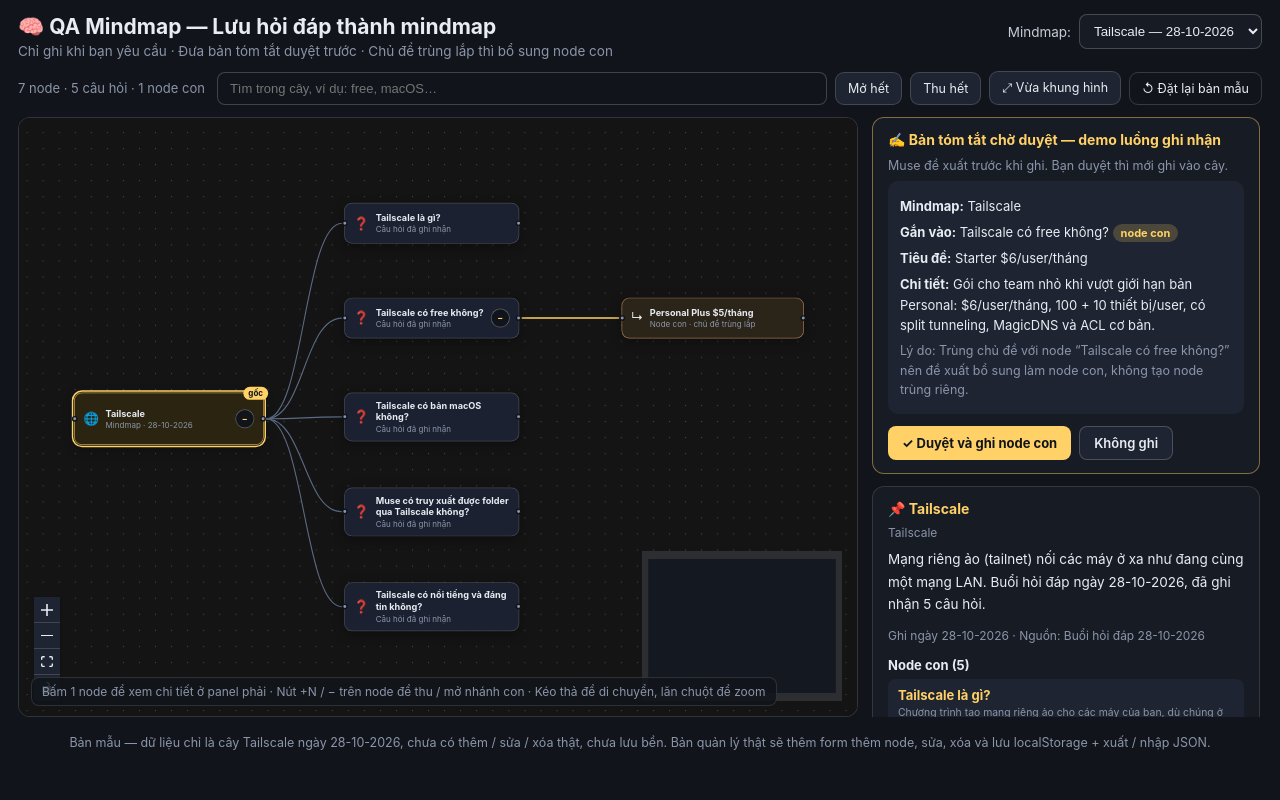
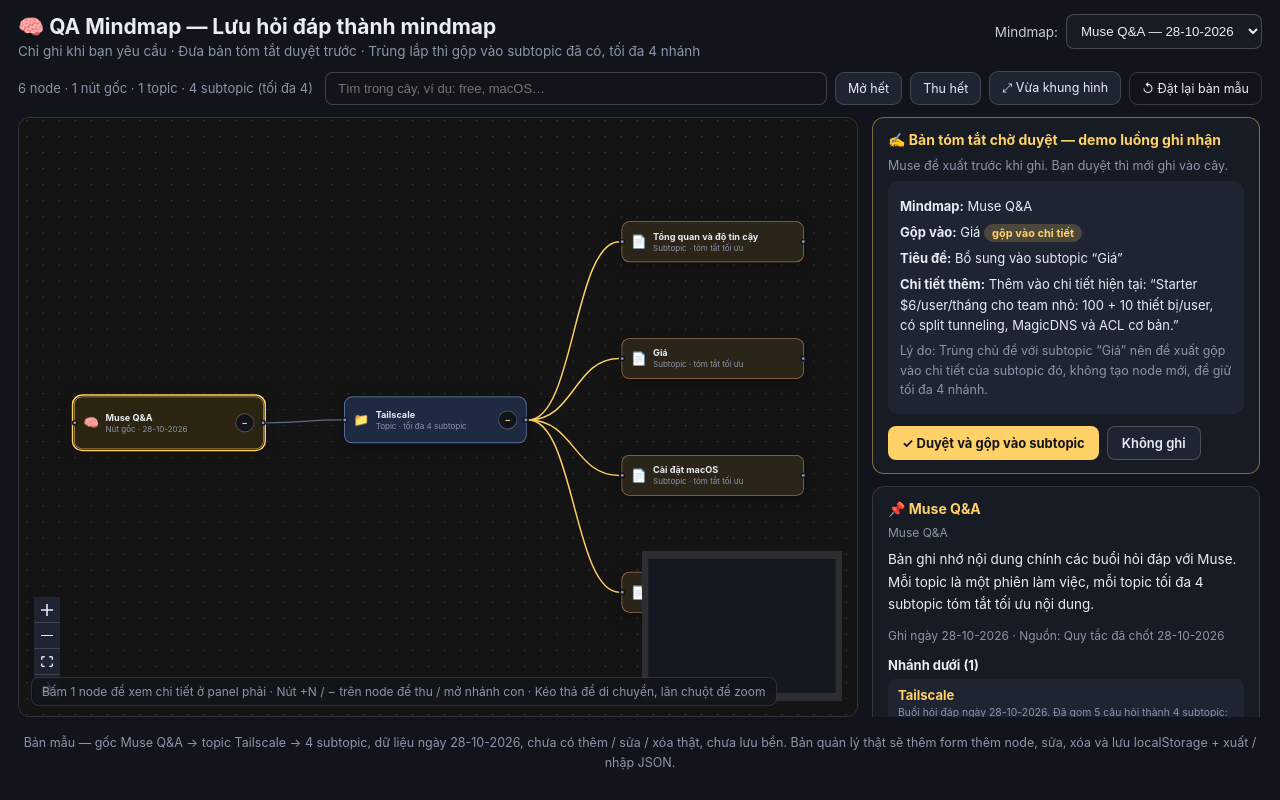
Before and after one commit to nguyenhuuhanhlam/ideas-n-solutions, a React (Vite) app in the folder qa-mindmap/: page / in a window 1280 px wide. Built offline with nearby package versions, Linux system fonts and the light colour scheme.

Commit message:
QA Mindmap: đổi sang cấu trúc gốc Muse Q&A -> topic -> subtopic tối đa 4 nhánh

```diff
--- a/qa-mindmap/src/App.jsx
+++ b/qa-mindmap/src/App.jsx
@@ -6,9 +6,9 @@
 import { nodeTypes } from './nodes.jsx'
 
 const SUBTITLE = {
-  root: 'Mindmap · 28-10-2026',
-  question: 'Câu hỏi đã ghi nhận',
-  child: 'Node con · chủ đề trùng lắp',
+  root: 'Nút gốc · 28-10-2026',
+  topic: 'Topic · tối đa 4 subtopic',
+  subtopic: 'Subtopic · tóm tắt tối ưu',
 }
 
 function descendantsOf(id, list) {
@@ -87,7 +87,7 @@
       id: `e-${n.parentId}-${n.id}`,
       source: n.parentId,
       target: n.id,
-      style: { stroke: n.kind === 'child' ? '#ffd166' : '#5b6b84', strokeWidth: n.kind === 'child' ? 2 : 1.5 },
+      style: { stroke: n.kind === 'subtopic' ? '#ffd166' : '#5b6b84', strokeWidth: n.kind === 'subtopic' ? 2 : 1.5 },
     })), [visibleItems, hidden])
 
   const selected = byId[selectedId] || byId.root
@@ -102,25 +102,12 @@
 
   const approveDraft = () => {
     if (draftState !== 'pending' || !draft) return
-    const newNode = {
-      id: 'q2b',
-      parentId: draft.parentId,
-      kind: 'child',
-      title: draft.title,
-      detail: draft.detail,
-      source: 'tailscale.com/pricing, kiểm chứng 28-10-2026',
-      date: '28-10-2026',
-      position: { x: 760, y: 270 },
-    }
-    setItems((prev) => [...prev, newNode])
-    setCollapsed((prev) => {
-      const next = new Set(prev)
-      next.delete(draft.parentId)
-      return next
-    })
+    // Gộp vào chi tiết của subtopic đã có, không tạo node mới — giữ tối đa 4 nhánh.
+    setItems((prev) => prev.map((n) => (n.id === draft.targetId
+      ? { ...n, detail: `${n.detail}${draft.appendText}` }
+      : n)))
     setDraftState('approved')
-    setSelectedId(newNode.id)
-    setTimeout(() => rfRef.current?.fitView({ padding: 0.15 }), 50)
+    setSelectedId(draft.targetId)
   }
 
   const dismissDraft = () => setDraftState('dismissed')
@@ -138,7 +125,7 @@
       <header className="qm-topbar">
         <div>
           <h1>🧠 QA Mindmap — Lưu hỏi đáp thành mindmap</h1>
-          <p className="sub">Chỉ ghi khi bạn yêu cầu · Đưa bản tóm tắt duyệt trước · Chủ đề trùng lắp thì bổ sung node con</p>
+          <p className="sub">Chỉ ghi khi bạn yêu cầu · Đưa bản tóm tắt duyệt trước · Trùng lắp thì gộp vào subtopic đã có, tối đa 4 nhánh</p>
         </div>
         <div className="qm-map-picker">
           <label>Mindmap:</label>
@@ -149,7 +136,7 @@
       </header>
 
       <div className="qm-toolbar">
-        <span className="qm-count">{items.length} node · {items.filter((n) => n.kind === 'question').length} câu hỏi · {items.filter((n) => n.kind === 'child').length} node con</span>
+        <span className="qm-count">{items.length} node · 1 nút gốc · {items.filter((n) => n.kind === 'topic').length} topic · {items.filter((n) => n.kind === 'subtopic').length} subtopic (tối đa 4)</span>
         <div className="qm-search">
           <input
             value={query}
@@ -193,7 +180,7 @@
           >
             <Background gap={22} size={1.5} />
             <Controls />
-            <MiniMap pannable zoomable nodeColor={(n) => (n.type === 'root' ? '#ffd166' : n.type === 'child' ? '#ffb27d' : '#8ab8ff')} />
+            <MiniMap pannable zoomable nodeColor={(n) => (n.type === 'root' ? '#ffd166' : n.type === 'subtopic' ? '#ffb27d' : '#8ab8ff')} />
           </ReactFlow>
           <div className="qm-hint">Bấm 1 node để xem chi tiết ở panel phải · Nút +N / − trên node để thu / mở nhánh con · Kéo thả để di chuyển, lăn chuột để zoom</div>
         </div>
@@ -206,19 +193,19 @@
                 <p className="hint">Muse đề xuất trước khi ghi. Bạn duyệt thì mới ghi vào cây.</p>
                 <div className="draft-box">
                   <p><strong>Mindmap:</strong> {draft.map}</p>
-                  <p><strong>Gắn vào:</strong> {draft.parentTitle} <span className="tag">node con</span></p>
+                  <p><strong>Gộp vào:</strong> {draft.targetTitle} <span className="tag">gộp vào chi tiết</span></p>
                   <p><strong>Tiêu đề:</strong> {draft.title}</p>
-                  <p><strong>Chi tiết:</strong> {draft.detail}</p>
+                  <p><strong>Chi tiết thêm:</strong> {draft.detail}</p>
                   <p className="hint">Lý do: {draft.reason}</p>
                 </div>
                 <div className="actions">
-                  <button type="button" className="primary" onClick={approveDraft}>✓ Duyệt và ghi node con</button>
+                  <button type="button" className="primary" onClick={approveDraft}>✓ Duyệt và gộp vào subtopic</button>
                   <button type="button" onClick={dismissDraft}>Không ghi</button>
                 </div>
               </>
             )}
             {draftState === 'approved' && (
-              <p>✓ Đã ghi node con <strong>“Starter $6/user/tháng”</strong> dưới node “Tailscale có free không?”. Bấm “Đặt lại bản mẫu” ở thanh trên để chạy lại demo.</p>
+              <p>✓ Đã gộp <strong>“Starter $6/user/tháng”</strong> vào chi tiết subtopic <strong>“Giá”</strong>. Số node không đổi, vẫn 4 subtopic. Bấm “Đặt lại bản mẫu” ở thanh trên để chạy lại demo.</p>
             )}
             {draftState === 'dismissed' && (
               <p>Đã bỏ bản tóm tắt này, cây không đổi. Bấm “Đặt lại bản mẫu” để chạy lại demo.</p>
@@ -233,7 +220,7 @@
               <p className="qm-meta">Ghi ngày {selected.date} · Nguồn: {selected.source}</p>
               {selChildren.length > 0 && (
                 <>
-                  <h3>Node con ({selChildren.length})</h3>
+                  <h3>Nhánh dưới ({selChildren.length})</h3>
                   <ul className="qm-children">
                     {selChildren.map((c) => (
                       <li key={c.id}>
@@ -256,14 +243,14 @@
               <li>Chỉ ghi khi bạn yêu cầu ghi nhận, không tự ghi mọi câu hỏi đáp.</li>
               <li>Node đơn giản: tiêu đề là chủ đề tóm tắt, chi tiết là câu trả lời tóm tắt.</li>
               <li>Đưa bản tóm tắt cho bạn duyệt trước khi ghi.</li>
-              <li>Chủ đề trùng lắp thì bổ sung node con, không tạo node trùng riêng.</li>
+              <li>Chủ đề trùng lắp thì gộp vào chi tiết của subtopic đã có, không tạo node mới, giữ tối đa 4 nhánh.</li>
             </ul>
           </section>
         </aside>
       </main>
 
       <footer className="qm-foot">
-        Bản mẫu — dữ liệu chỉ là cây Tailscale ngày 28-10-2026, chưa có thêm / sửa / xóa thật, chưa lưu bền. Bản quản lý thật sẽ thêm form thêm node, sửa, xóa và lưu localStorage + xuất / nhập JSON.
+        Bản mẫu — gốc Muse Q&amp;A → topic Tailscale → 4 subtopic, dữ liệu ngày 28-10-2026, chưa có thêm / sửa / xóa thật, chưa lưu bền. Bản quản lý thật sẽ thêm form thêm node, sửa, xóa và lưu localStorage + xuất / nhập JSON.
       </footer>
     </div>
   )
--- a/qa-mindmap/src/data.js
+++ b/qa-mindmap/src/data.js
@@ -1,15 +1,18 @@
 // Dữ liệu mẫu — cây Tailscale, buổi hỏi đáp 28-10-2026.
-// Quy tắc đã chốt với user:
+// Cấu trúc đã chốt với user (22:52, 28-10-2026 — thay cấu trúc cũ “mỗi câu hỏi 1 node”):
+// - Bản ghi nhớ nội dung chính của phiên làm việc, hạn chế sinh quá nhiều node.
+// - Nút gốc (ví dụ “Muse Q&A”, có thể 1 hoặc nhiều nút gốc cho các dạng chủ đề khác nhau)
+//   → topic → subtopic, tối đa 1–4 nhánh subtopic, tóm tắt tối ưu nội dung.
 // - Chỉ ghi khi user yêu cầu ghi nhận, không tự ghi mọi câu hỏi đáp.
 // - Node đơn giản: tiêu đề = chủ đề tóm tắt, chi tiết = câu trả lời tóm tắt.
 // - Đưa bản tóm tắt cho user duyệt trước khi ghi.
-// - Chủ đề trùng lắp thì bổ sung node con, không tạo node trùng riêng.
+// - Chủ đề trùng lắp thì gộp vào chi tiết của subtopic đã có, không tạo node mới.
 export const MAPS = [
   {
-    id: 'tailscale',
-    title: 'Tailscale',
+    id: 'muse-qa',
+    title: 'Muse Q&A',
     date: '28-10-2026',
-    note: 'Buổi hỏi đáp 28-10-2026 · 5 câu hỏi đã ghi nhận · 1 node con trùng chủ đề',
+    note: 'Bản ghi nhớ nội dung chính các buổi hỏi đáp · Topic Tailscale · 4 subtopic tối đa',
   },
 ]
 
@@ -18,80 +21,72 @@
     id: 'root',
     parentId: null,
     kind: 'root',
-    title: 'Tailscale',
-    detail: 'Mạng riêng ảo (tailnet) nối các máy ở xa như đang cùng một mạng LAN. Buổi hỏi đáp ngày 28-10-2026, đã ghi nhận 5 câu hỏi.',
-    source: 'Buổi hỏi đáp 28-10-2026',
+    title: 'Muse Q&A',
+    detail: 'Bản ghi nhớ nội dung chính các buổi hỏi đáp với Muse. Mỗi topic là một phiên làm việc, mỗi topic tối đa 4 subtopic tóm tắt tối ưu nội dung.',
+    source: 'Quy tắc đã chốt 28-10-2026',
     date: '28-10-2026',
     position: { x: 10, y: 280 },
   },
   {
-    id: 'q1',
+    id: 'topic-tailscale',
     parentId: 'root',
-    kind: 'question',
-    title: 'Tailscale là gì?',
-    detail: 'Chương trình tạo mạng riêng ảo cho các máy của bạn, dù chúng ở xa nhau. Mỗi máy được cấp IP riêng dạng 100.x, chỉ máy cùng tài khoản mới thấy nhau. Không cần public IP, không cần mở cổng trên router, không cần DDNS. Lưu lượng mã hóa WireGuard, truy cập được dịch vụ nội bộ từ xa như MCP server, MySQL, NAS, camera, máy in.',
-    source: 'Trả lời trong buổi hỏi đáp',
-    date: '28-10-2026',
-    position: { x: 380, y: 20 },
-  },
-  {
-    id: 'q2',
-    parentId: 'root',
-    kind: 'question',
-    title: 'Tailscale có free không?',
-    detail: 'Có, bản Personal là $0, dùng cho cá nhân, gồm 3 user và 100 thiết bị, gần như đủ tính năng chính. Với cách dùng hiện tại mới có 2 máy nên còn xa giới hạn.',
-    source: 'tailscale.com/pricing, kiểm chứng 28-10-2026',
-    date: '28-10-2026',
-    position: { x: 380, y: 150 },
-  },
-  {
-    id: 'q2a',
-    parentId: 'q2',
-    kind: 'child',
-    title: 'Personal Plus $5/tháng',
-    detail: 'Gói trả thêm khi cần nhiều người hơn: $5/tháng cho 6 user, 100 thiết bị, chia sẻ với gia đình. Đây là ví dụ cho quy tắc trùng lắp: thông tin này thuộc về node “Tailscale có free không?” nên được bổ sung làm node con, thay vì tạo một node trùng riêng ngang hàng.',
-    source: 'tailscale.com/pricing, kiểm chứng 28-10-2026',
-    date: '28-10-2026',
-    position: { x: 760, y: 150 },
-  },
-  {
-    id: 'q3',
-    parentId: 'root',
-    kind: 'question',
-    title: 'Tailscale có bản macOS không?',
-    detail: 'Có, 2 cách cài: từ Mac App Store, hoặc bản Standalone tải từ tailscale.com/download (ít bị giới hạn sandbox hơn, hợp cho tính năng nâng cao). Giao diện mới cần macOS 13 Ventura trở lên, máy còn macOS 12 Monterey thì vẫn dùng giao diện cũ. Đăng nhập cùng tài khoản là vào chung mạng với máy Windows hiện tại.',
-    source: 'Trả lời trong buổi hỏi đáp',
+    kind: 'topic',
+    title: 'Tailscale',
+    detail: 'Buổi hỏi đáp ngày 28-10-2026. Đã gom 5 câu hỏi thành 4 subtopic: tổng quan và độ tin cậy, giá, cài đặt macOS, truy xuất folder.',
+    source: 'Buổi hỏi đáp 28-10-2026',
     date: '28-10-2026',
     position: { x: 380, y: 280 },
   },
   {
-    id: 'q4',
-    parentId: 'root',
-    kind: 'question',
-    title: 'Muse có truy xuất được folder qua Tailscale không?',
-    detail: 'Được, nhưng Tailscale chỉ lo phần đường mạng, không tự mở folder. Cần thêm 1 dịch vụ trên máy Windows chia sẻ đúng folder đó qua mạng, ví dụ thêm tool đọc file vào MCP server đang chạy ở cổng 8001, chạy 1 web server nhỏ trỏ vào folder, hoặc Windows File Sharing / SFTP. Máy ảo của Muse chỉ kết nối TCP ra ngoài qua Tailscale, không mount ổ đĩa trực tiếp được.',
+    id: 'sub-overview',
+    parentId: 'topic-tailscale',
+    kind: 'subtopic',
+    title: 'Tổng quan và độ tin cậy',
+    detail: 'Tailscale tạo mạng riêng ảo (tailnet) nối các máy ở xa như cùng một mạng LAN. Mỗi máy được cấp IP riêng dạng 100.x, chỉ máy cùng tài khoản mới thấy nhau. Không cần public IP, không cần mở cổng router, không cần DDNS. Lưu lượng mã hóa WireGuard, truy cập được dịch vụ nội bộ từ xa như MCP server, MySQL, NAS, camera. Công ty ở Toronto, thành lập 2019 bởi cựu kỹ sư Google. Đầu 2026 hơn 5 triệu user, hơn 20.000 doanh nghiệp, khách gồm Hugging Face, Mozilla, Mercari, Instacart. Đạt SOC 2 Type 2, lưu lượng đi trực tiếp giữa các máy, mã hóa đầu cuối.',
+    source: 'Trả lời trong buổi hỏi đáp + nguồn công khai, kiểm chứng 28-10-2026',
+    date: '28-10-2026',
+    position: { x: 760, y: 40 },
+  },
+  {
+    id: 'sub-price',
+    parentId: 'topic-tailscale',
+    kind: 'subtopic',
+    title: 'Giá',
+    detail: 'Có bản free. Bản Personal $0 cho cá nhân: 3 user, 100 thiết bị, gần đủ tính năng chính. Personal Plus $5/tháng: 6 user, 100 thiết bị, chia sẻ với gia đình.',
+    source: 'tailscale.com/pricing, kiểm chứng 28-10-2026',
+    date: '28-10-2026',
+    position: { x: 760, y: 200 },
+  },
+  {
+    id: 'sub-macos',
+    parentId: 'topic-tailscale',
+    kind: 'subtopic',
+    title: 'Cài đặt macOS',
+    detail: 'Có bản macOS, 2 cách cài: từ Mac App Store, hoặc bản Standalone tải từ tailscale.com/download (ít bị giới hạn sandbox hơn, hợp cho tính năng nâng cao). Giao diện mới cần macOS 13 Ventura trở lên, máy còn macOS 12 Monterey thì vẫn dùng giao diện cũ. Đăng nhập cùng tài khoản là vào chung mạng với máy Windows hiện tại.',
     source: 'Trả lời trong buổi hỏi đáp',
     date: '28-10-2026',
-    position: { x: 380, y: 410 },
+    position: { x: 760, y: 360 },
   },
   {
-    id: 'q5',
-    parentId: 'root',
-    kind: 'question',
-    title: 'Tailscale có nổi tiếng và đáng tin không?',
-    detail: 'Có. Công ty ở Toronto, thành lập năm 2019 bởi các kỹ sư cũ của Google. Đầu 2026 đã có hơn 5 triệu người dùng đăng ký, hơn 20.000 doanh nghiệp, khách hàng gồm Hugging Face, Mozilla, Mercari, Instacart. Đạt chứng nhận SOC 2 Type 2, client mã nguồn mở một phần, lưu lượng đi trực tiếp giữa các máy, mã hóa đầu cuối, hệ thống điều khiển chỉ lo trao đổi khóa.',
-    source: 'Tổng hợp từ các nguồn công khai, kiểm chứng 28-10-2026',
+    id: 'sub-folder',
+    parentId: 'topic-tailscale',
+    kind: 'subtopic',
+    title: 'Truy xuất folder',
+    detail: 'Muse truy xuất được folder qua Tailscale, nhưng Tailscale chỉ lo phần đường mạng, không tự mở folder. Cần thêm 1 dịch vụ trên máy Windows chia sẻ đúng folder đó qua mạng, ví dụ thêm tool đọc file vào MCP server đang chạy ở cổng 8001, chạy 1 web server nhỏ trỏ vào folder, hoặc Windows File Sharing / SFTP. Máy ảo của Muse chỉ kết nối TCP ra ngoài qua Tailscale, không mount ổ đĩa trực tiếp được.',
+    source: 'Trả lời trong buổi hỏi đáp',
     date: '28-10-2026',
-    position: { x: 380, y: 540 },
+    position: { x: 760, y: 520 },
   },
 ]
 
 // Bản tóm tắt demo cho luồng “đưa trước khi ghi” — chưa ghi, chờ user duyệt.
+// Lần này là gộp vào chi tiết subtopic đã có, không tạo node mới.
 export const DRAFT_PROPOSAL = {
-  map: 'Tailscale',
-  parentId: 'q2',
-  parentTitle: 'Tailscale có free không?',
-  title: 'Starter $6/user/tháng',
-  detail: 'Gói cho team nhỏ khi vượt giới hạn bản Personal: $6/user/tháng, 100 + 10 thiết bị/user, có split tunneling, MagicDNS và ACL cơ bản.',
-  reason: 'Trùng chủ đề với node “Tailscale có free không?” nên đề xuất bổ sung làm node con, không tạo node trùng riêng.',
+  map: 'Muse Q&A',
+  targetId: 'sub-price',
+  targetTitle: 'Giá',
+  title: 'Bổ sung vào subtopic “Giá”',
+  detail: 'Thêm vào chi tiết hiện tại: “Starter $6/user/tháng cho team nhỏ: 100 + 10 thiết bị/user, có split tunneling, MagicDNS và ACL cơ bản.”',
+  reason: 'Trùng chủ đề với subtopic “Giá” nên đề xuất gộp vào chi tiết của subtopic đó, không tạo node mới, để giữ tối đa 4 nhánh.',
+  appendText: ' Starter $6/user/tháng cho team nhỏ: 100 + 10 thiết bị/user, có split tunneling, MagicDNS và ACL cơ bản.',
 }
--- a/qa-mindmap/src/index.css
+++ b/qa-mindmap/src/index.css
@@ -44,7 +44,8 @@
 .react-flow__handle { width: 8px; height: 8px; background: #8b95a9; border: 2px solid #11141a; }
 .qm-node { display: flex; align-items: center; gap: 9px; background: #1b2130; border: 1.5px solid rgba(255,255,255,.18); border-radius: 11px; padding: 9px 12px; font-size: 12.5px; color: #e8ecf3; box-shadow: 0 4px 14px rgba(0,0,0,.35); position: relative; width: 240px; min-height: 56px; }
 .qm-node.root { width: 260px; min-height: 72px; border-color: rgba(255,209,102,.7); background: #2b2410; }
-.qm-node.child { width: 250px; border-color: rgba(255,178,125,.55); background: #2b2419; }
+.qm-node.topic { width: 250px; min-height: 64px; border-color: rgba(138,184,255,.65); background: #1d2a42; }
+.qm-node.subtopic { width: 250px; border-color: rgba(255,178,125,.55); background: #2b2419; }
 .qm-node.sel { outline: 2px solid #ffd166; outline-offset: 1px; }
 .qm-ico { font-size: 17px; flex-shrink: 0; }
 .qm-text { flex: 1; display: flex; flex-direction: column; line-height: 1.3; min-width: 0; }
--- a/qa-mindmap/src/nodes.jsx
+++ b/qa-mindmap/src/nodes.jsx
@@ -1,6 +1,6 @@
 import { Handle, Position } from '@xyflow/react'
 
-function NodeShell({ data, className, icon, children }) {
+function NodeShell({ data, className, icon }) {
   return (
     <div className={`qm-node ${className} ${data.selected ? 'sel' : ''}`}>
       <Handle type="target" position={Position.Left} />
@@ -13,7 +13,7 @@
         <button
           type="button"
           className="qm-toggle"
-          title={data.collapsed ? `Mở ${data.childCount} node con` : 'Thu gọn nhánh này'}
+          title={data.collapsed ? `Mở ${data.childCount} nhánh con` : 'Thu gọn nhánh này'}
           onClick={(e) => {
             e.stopPropagation()
             data.onToggle?.(data.id)
@@ -23,33 +23,28 @@
         </button>
       )}
       <Handle type="source" position={Position.Right} />
-      {children}
     </div>
   )
 }
 
 export function RootNode({ data }) {
   return (
-    <NodeShell data={data} className="root" icon="🌐">
+    <NodeShell data={data} className="root" icon="🧠">
       <span className="qm-badge">gốc</span>
     </NodeShell>
   )
 }
 
-export function QuestionNode({ data }) {
-  return (
-    <NodeShell data={data} className="question" icon="❓" />
-  )
+export function TopicNode({ data }) {
+  return <NodeShell data={data} className="topic" icon="📁" />
 }
 
-export function ChildNode({ data }) {
-  return (
-    <NodeShell data={data} className="child" icon="↳" />
-  )
+export function SubtopicNode({ data }) {
+  return <NodeShell data={data} className="subtopic" icon="📄" />
 }
 
 export const nodeTypes = {
   root: RootNode,
-  question: QuestionNode,
-  child: ChildNode,
+  topic: TopicNode,
+  subtopic: SubtopicNode,
 }
```
Also changed, not shown: 2 other files (tests, documents, lock files or other folders).
